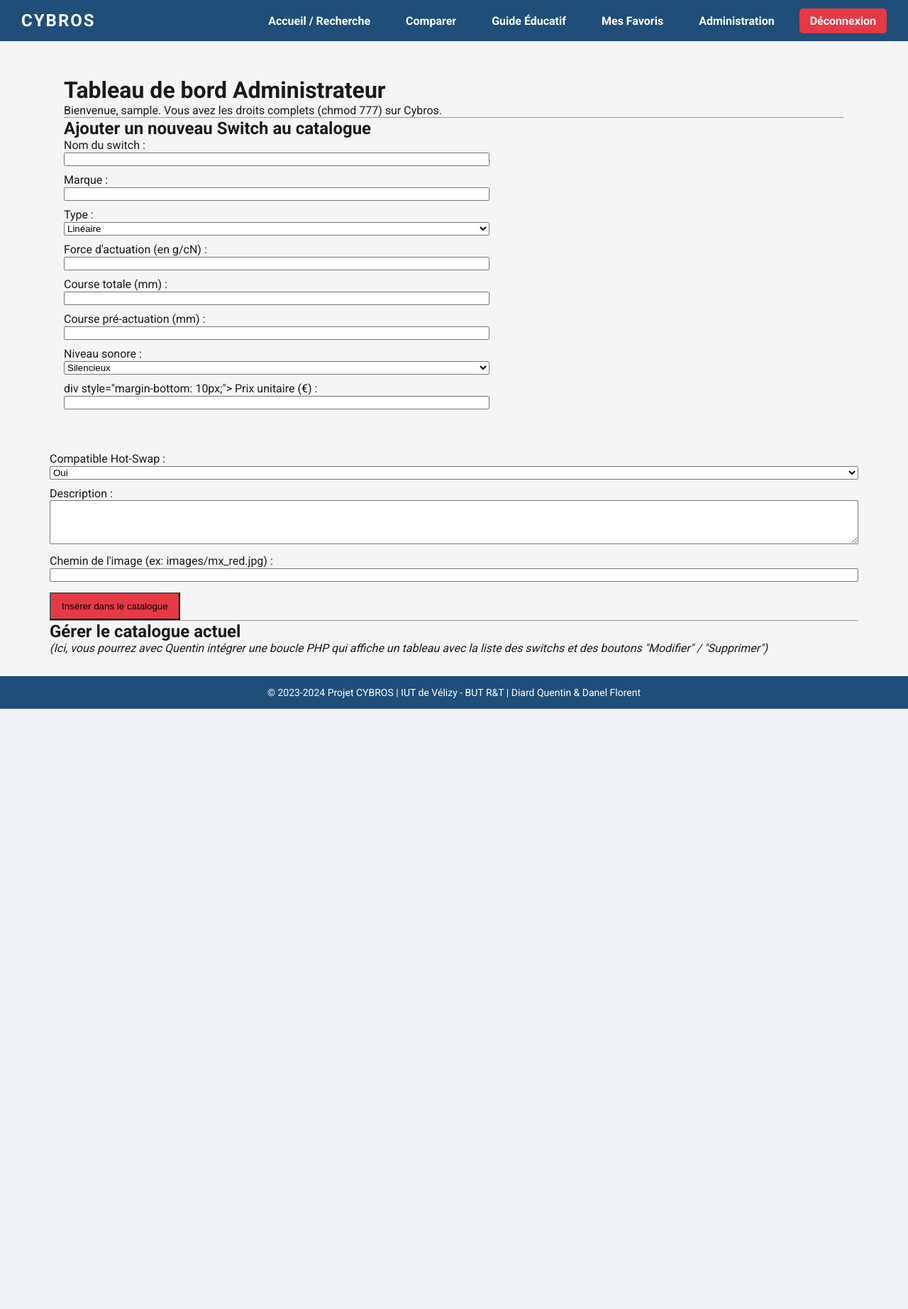
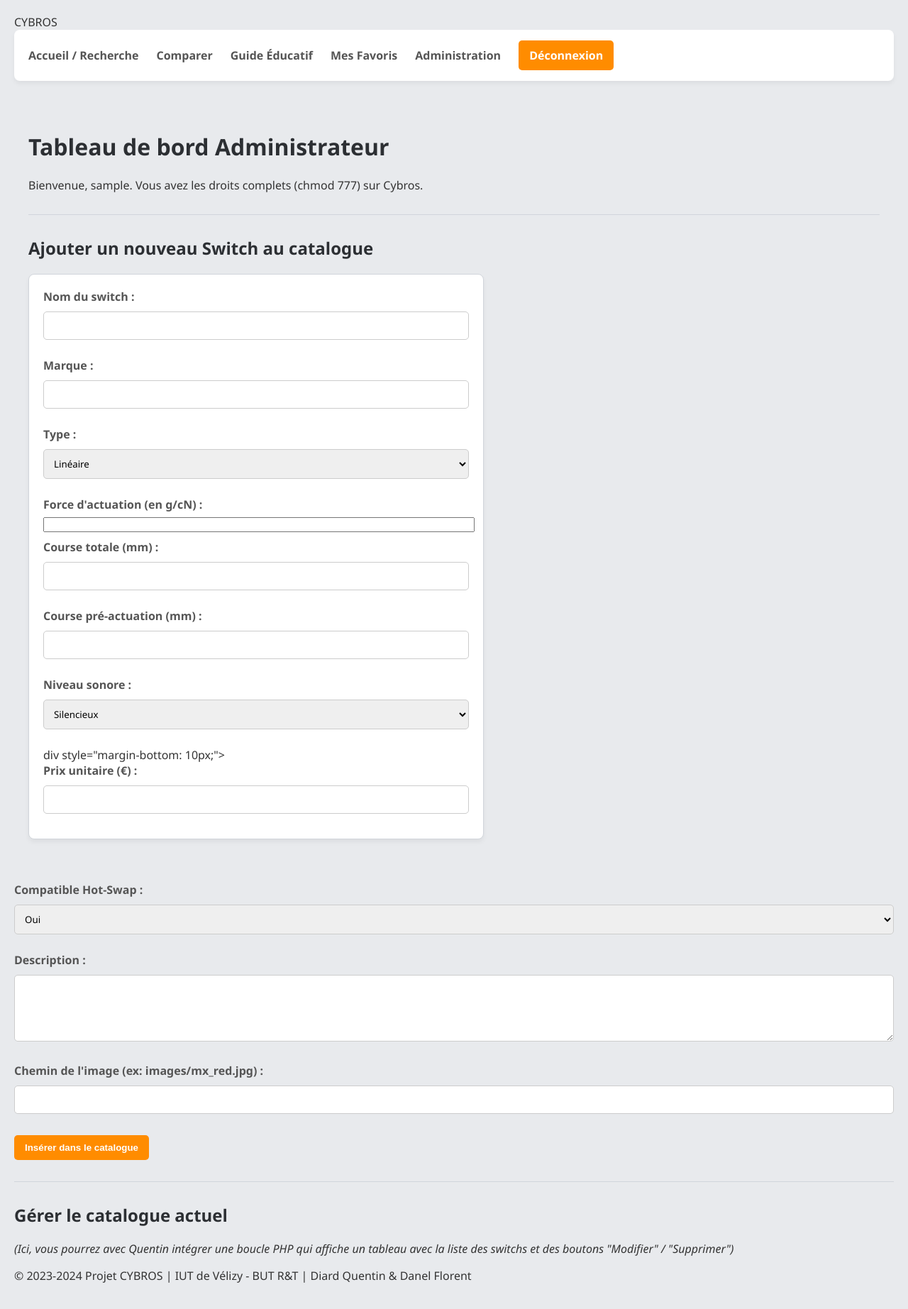
Before and after one commit to HexalosTheGoat/switchdb, a PHP site: page /admin.php in a window 1280 px wide. Shown: the whole page at 71% size. Before the commit the page ends 999 px from the top, so only its background shows below. Run offline with PHP 8.4, Linux system fonts and the light colour scheme; the visitor is signed in with stand-in values (Sample User, id 1).

Commit message:
Update style.css

```diff
--- a/css/style.css
+++ b/css/style.css
@@ -1,75 +1,203 @@
-/* Importation d'une police moderne (Roboto) */
-@import url('https://fonts.googleapis.com/css2?family=Roboto:wght@400;700&display=swap');
-
-* {
-    box-sizing: border-box;
+body {
+    background-color: #e8eaed;
+    color: #333333;
+    font-family: 'Segoe UI', Tahoma, Geneva, Verdana, sans-serif;
     margin: 0;
-    padding: 0;
+    padding: 20px;
 }
 
-body {
-    font-family: 'Roboto', Arial, sans-serif; /* [cite: 234] */
-    background-color: #F5F5F5; /* Fond clair  */
-    color: #1A1A1A; /* Texte principal  */
-    display: flex;
-    flex-direction: column;
-    min-height: 100vh;
+h1, h2, h3 {
+    color: #2c2f33;
 }
 
-/* --- BARRE DE NAVIGATION --- */
-header {
-    background-color: #1F4E79; /* Couleur principale  */
-    padding: 15px 30px;
-    display: flex;
-    justify-content: space-between;
-    align-items: center;
-    color: white;
+a {
+    color: #ff8c00;
+    text-decoration: none;
+    font-weight: bold;
+    transition: color 0.3s ease;
 }
 
-header .logo {
-    font-size: 24px;
-    font-weight: bold;
-    letter-spacing: 2px;
+a:hover {
+    color: #cc7000;
 }
 
-nav ul {
-    list-style: none;
+header ul, nav ul {
+    list-style-type: none;
+    margin: 0;
+    padding: 15px 20px;
+    display: flex;
+    gap: 25px;
+    align-items: center;
+    background-color: #ffffff;
+    border-radius: 8px;
+    box-shadow: 0 4px 6px rgba(0, 0, 0, 0.05);
+    margin-bottom: 30px;
+}
+
+header ul li a, nav ul li a {
+    color: #555555;
+    font-weight: bold;
+    text-decoration: none;
+    transition: color 0.3s ease;
+}
+
+header ul li a:hover, nav ul li a:hover {
+    color: #ff8c00;
+}
+
+header ul li:last-child a, nav ul li:last-child a {
+    background-color: #ff8c00;
+    color: #ffffff;
+    padding: 8px 15px;
+    border-radius: 5px;
+}
+
+header ul li:last-child a:hover, nav ul li:last-child a:hover {
+    background-color: #e67e22;
+    color: #ffffff;
+}
+
+.catalogue {
     display: flex;
     gap: 20px;
+    flex-wrap: wrap;
+    margin-top: 20px;
 }
 
-nav a {
-    color: white;
-    text-decoration: none;
-    font-weight: bold;
-    padding: 8px 15px;
-    border-radius: 5px;
-    transition: background-color 0.3s ease;
+.carte-switch, div[style*="border: 1px solid #ccc"] {
+    background-color: #ffffff;
+    border: 2px solid #d1d5db !important;
+    padding: 20px !important;
+    border-radius: 8px !important;
+    box-shadow: 0 4px 6px rgba(0, 0, 0, 0.05);
+    transition: transform 0.2s ease, border-color 0.2s ease, box-shadow 0.2s ease;
 }
 
-nav a:hover {
-    background-color: #2E75B6; /* Couleur secondaire  */
+.carte-switch:hover, div[style*="border: 1px solid #ccc"]:hover {
+    transform: translateY(-5px);
+    border-color: #ff8c00 !important;
+    box-shadow: 0 6px 12px rgba(255, 140, 0, 0.15);
 }
 
-/* Bouton spécial (Accent) */
-.btn-accent {
-    background-color: #E63946; /* Accent rouge  */
+form {
+    background-color: #ffffff;
+    padding: 20px !important;
+    border-radius: 8px !important;
+    border: 1px solid #d1d5db;
+    box-shadow: 0 4px 6px rgba(0, 0, 0, 0.05);
+    margin-bottom: 20px;
 }
 
-/* --- CONTENU PRINCIPAL --- */
-main {
-    flex: 1; /* Permet au footer de rester en bas */
-    padding: 30px;
-    max-width: 1200px;
-    margin: 0 auto;
-    width: 100%;
+label {
+    font-weight: bold;
+    color: #555555;
+    display: block;
+    margin-bottom: 5px;
 }
 
-/* --- PIED DE PAGE --- */
-footer {
-    background-color: #1F4E79;
-    color: white;
+input[type="text"],
+input[type="password"],
+input[type="number"],
+select,
+textarea {
+    width: 100%;
+    padding: 10px;
+    margin-top: 5px;
+    margin-bottom: 15px;
+    border: 1px solid #cccccc;
+    border-radius: 5px;
+    box-sizing: border-box;
+    transition: border-color 0.3s ease, box-shadow 0.3s ease;
+    font-family: inherit;
+}
+
+input:focus,
+select:focus,
+textarea:focus {
+    outline: none;
+    border-color: #ff8c00;
+    box-shadow: 0 0 5px rgba(255, 140, 0, 0.3);
+}
+
+button, .btn-accent {
+    background-color: #ff8c00;
+    color: #ffffff;
+    padding: 10px 15px !important;
+    border: none;
+    border-radius: 5px;
+    cursor: pointer;
+    font-weight: bold;
+    transition: background-color 0.3s ease, box-shadow 0.3s ease;
+    display: inline-block;
+}
+
+button:hover, .btn-accent:hover {
+    background-color: #e67e22;
+    box-shadow: 0 0 10px rgba(255, 140, 0, 0.6);
+}
+
+table {
+    width: 100%;
+    border-collapse: collapse;
+    background-color: #ffffff;
+    border-radius: 8px;
+    overflow: hidden;
+    box-shadow: 0 4px 6px rgba(0, 0, 0, 0.05);
+    margin-top: 20px;
+}
+
+thead {
+    background-color: #f4f4f4;
+    border-bottom: 2px solid #d1d5db;
+}
+
+th {
+    padding: 15px !important;
     text-align: center;
-    padding: 15px;
-    font-size: 14px;
+    font-weight: bold;
+    color: #333333;
+    border: none !important;
 }
+
+td {
+    padding: 15px !important;
+    border-bottom: 1px solid #e8eaed !important;
+    border-left: none !important;
+    border-right: none !important;
+    border-top: none !important;
+    color: #555555;
+}
+
+tbody tr {
+    transition: background-color 0.2s ease;
+}
+
+tbody tr:hover {
+    background-color: #fff4e6;
+}
+
+hr {
+    border: 0;
+    height: 1px;
+    background: #d1d5db;
+    margin: 30px 0;
+}
+
+p[style*="color: red"] {
+    color: #e74c3c !important;
+    background-color: #fdecea;
+    padding: 10px;
+    border-radius: 5px;
+    border: 1px solid #f5c6cb;
+    display: inline-block;
+    font-weight: bold;
+}
+
+section ul:not(header ul):not(nav ul) {
+    padding-left: 20px;
+}
+
+section ul:not(header ul):not(nav ul) li {
+    margin-bottom: 10px;
+    line-height: 1.5;
+}
```
